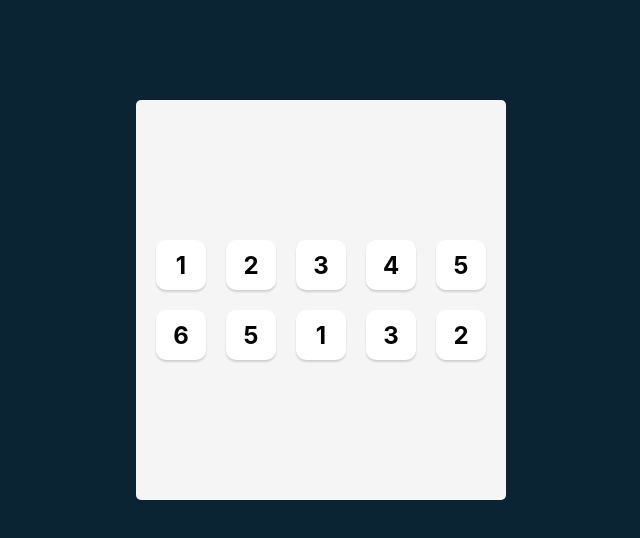
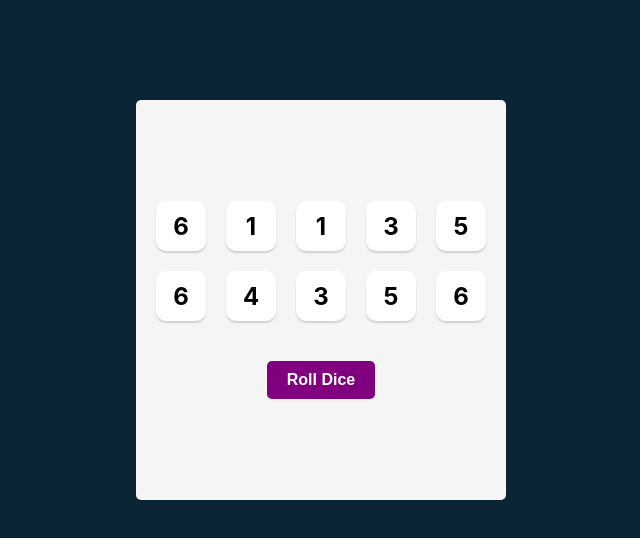
Before and after one commit to MagaMares/tenzies, a React (Create React App) app: page / in a window 1280 px wide. Shown: the top 538 px of the page, without its empty margins (319-959 px from the left). Built offline with nearby package versions, Linux system fonts and the light colour scheme.

Commit message:
Dice array randomized with button push

```diff
--- a/src/App.css
+++ b/src/App.css
@@ -44,3 +44,15 @@ main {
 .die-num {
   font-size: 2rem;
 }
+
+button {
+  padding: 10px 20px;
+  background-color: purple;
+  color: white;
+  font-size: 1rem;
+  font-weight: bold;
+  border: none;
+  border-radius: 5px;
+  cursor: pointer;
+  margin-top: 40px;
+}
--- a/src/App.js
+++ b/src/App.js
@@ -1,22 +1,33 @@
-
+import React, { useState } from 'react';
 import './App.css';
 import Die from './Die';
 
+
 function App() {
+  const [newDice, setNewDice] = useState(allNewDice())
+  function allNewDice() {
+    const newDice = []
+    for (let i = 0; i < 10; i++) {
+      newDice.push({
+        value: Math.floor(Math.random() * 6) + 1,
+        isHeld: false
+      })
+   }
+    return newDice
+  }
+const diceElements = newDice.map((die) =>  <Die value={die.value}/>)
+
+function rollAllDice() {
+  setNewDice(allNewDice())
+}
+
+
   return (
     <main>
       <div className="dice-container">
-        <Die value="1"/>
-        <Die value="2"/>
-        <Die value="3"/>
-        <Die value="4"/>
-        <Die value="5"/>
-        <Die value="6"/>
-        <Die value="5"/>
-        <Die value="1"/>
-        <Die value="3"/>
-        <Die value="2"/>
+       {diceElements}
       </div>
+      <button onClick={rollAllDice}>Roll Dice</button>
     </main>
   );
 }
```
